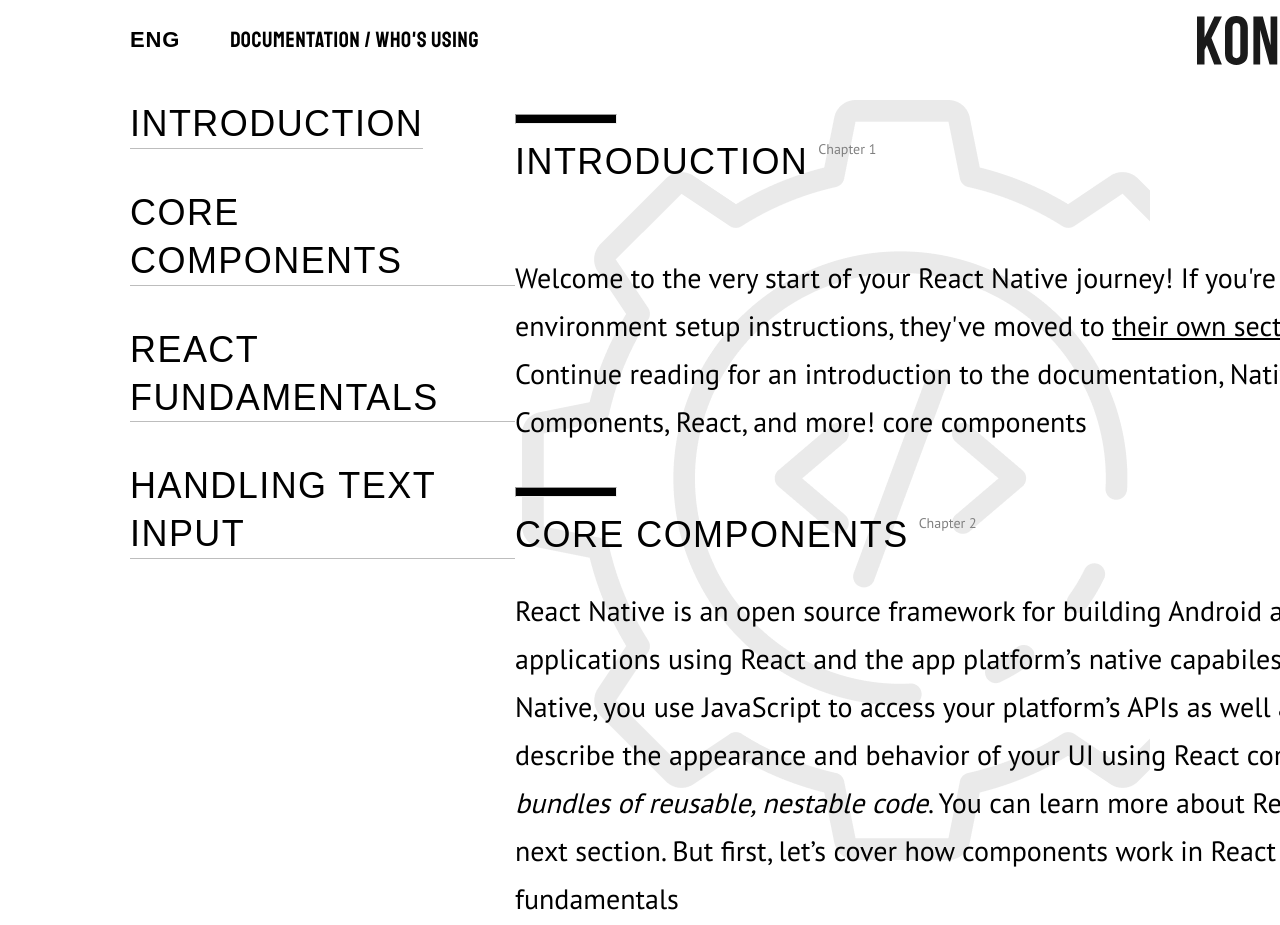
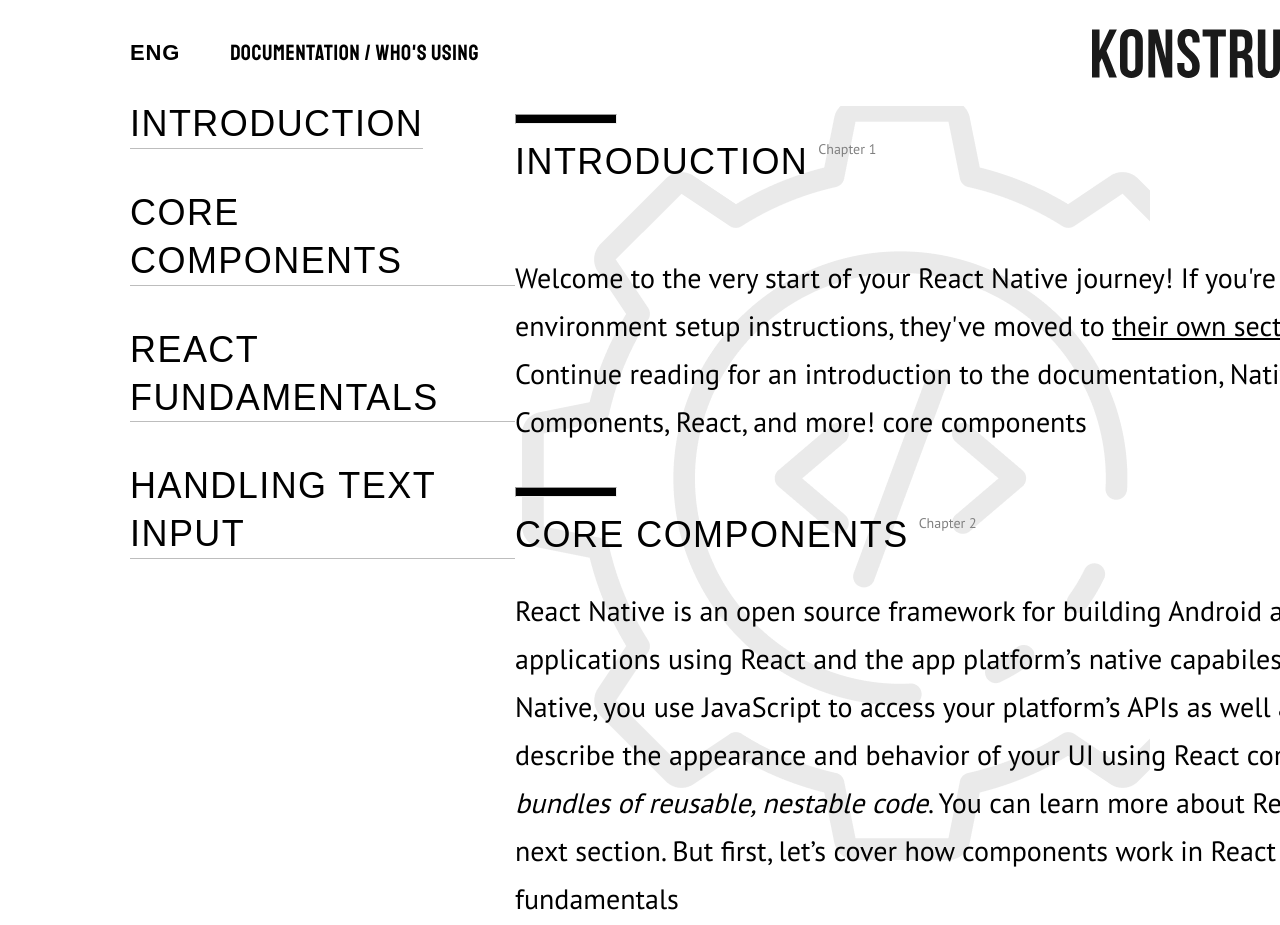
Before and after one commit to nzrgan/documentation, a plain HTML site: page index.html in a window 1280 px wide. Shown: the top 925 px of the page. Drawn offline with Linux system fonts and the light colour scheme; a web font is replaced by a local one.

Commit message:
third commit

```diff
--- a/style.css
+++ b/style.css
@@ -24,15 +24,16 @@
 }
 
 header {
-
-  text-align: center;
-  display: flex;
+  padding-block: 13px;
+  display: grid;
+  grid-template-columns: auto 1fr 50%;
   align-items: center;
   height: 80px;
-  width: 1305px;
+  width: 1200px;
+  top: 0;
   position: fixed;
   z-index: 1;
-  background: white;
+  background-color: white;
   gap: 50px;
 
   b {
```
